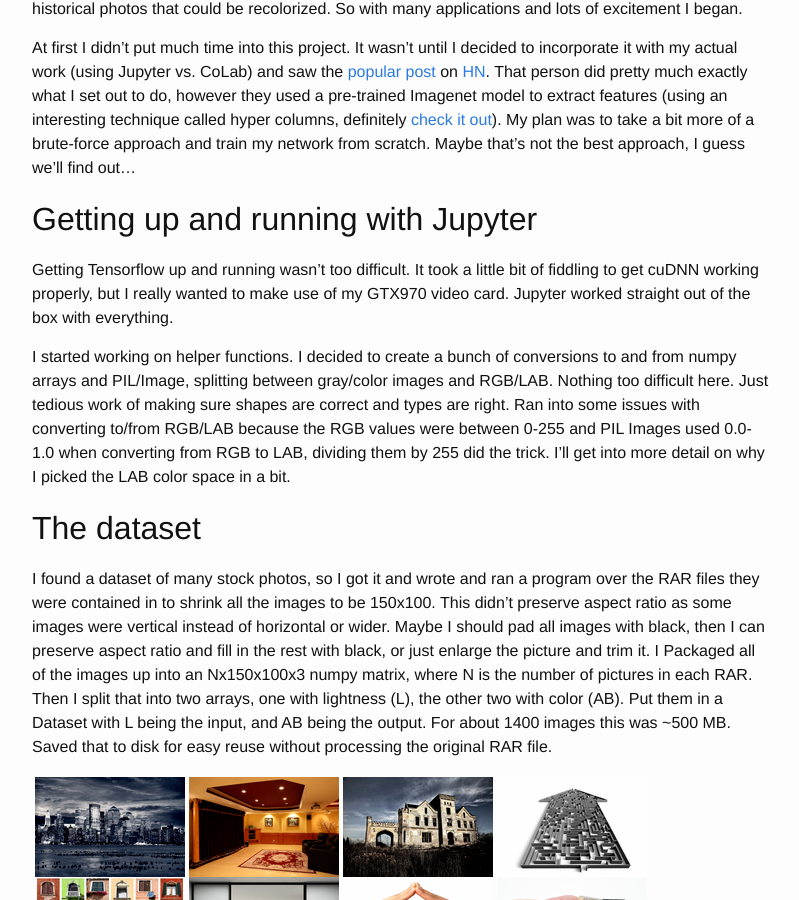
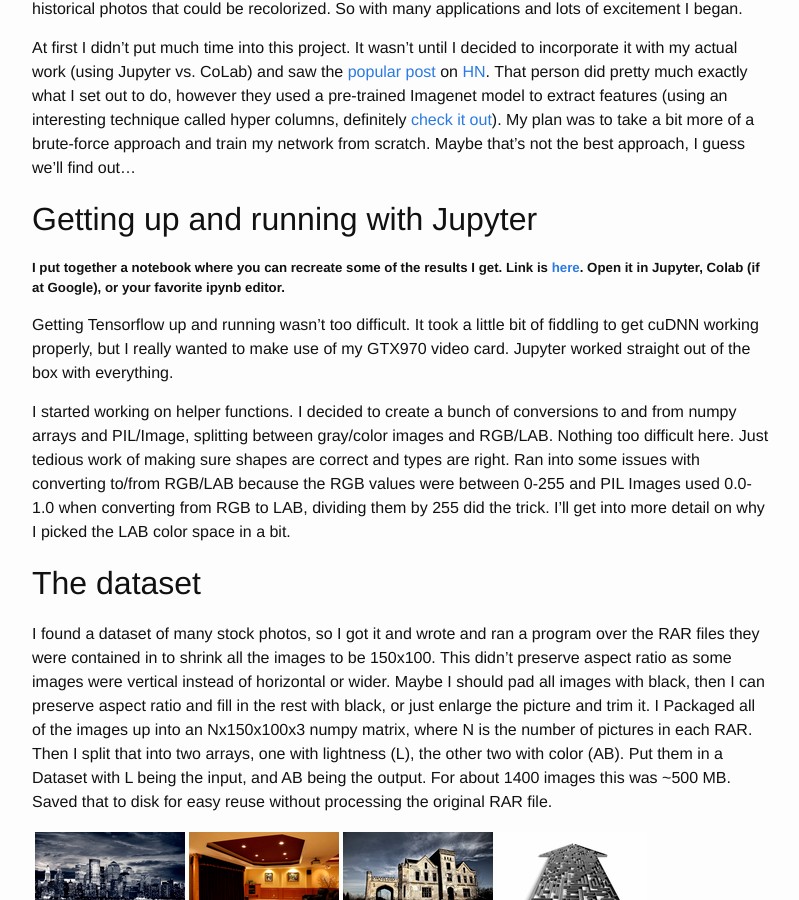
Before and after one commit to tmeyer15/tmeyer15.github.io, a Jekyll site: the page built from _posts/2016-02-29-tf-start.md, in a window 1280 px wide and 900 px high, scrolled down 707 px. Shown: the whole window, without its empty margins (238-1037 px from the left). Built offline with Jekyll 4.4.1, drawn with Linux system fonts in a browser that asks for light colours; some of the changed text lies outside the part shown.

Commit message:
Added imGoogle drive link to the follow-along ipynb for the first post

```diff
--- a/_posts/2016-02-29-tf-start.md
+++ b/_posts/2016-02-29-tf-start.md
@@ -16,6 +16,8 @@ A couple months ago Google released their [Tensorflow](https://www.tensorflow.or
 At first I didn’t put much time into this project. It wasn’t until I decided to incorporate it with my actual work (using Jupyter vs. CoLab) and saw the [popular post](http://tinyclouds.org/colorize/) on [HN](http://news.ycombinator.com). That person did pretty much exactly what I set out to do, however they used a pre-trained Imagenet model to extract features (using an interesting technique called hyper columns, definitely [check it out](http://tinyclouds.org/colorize/)). My plan was to take a bit more of a brute-force approach and train my network from scratch. Maybe that’s not the best approach, I guess we’ll find out…
 
 ## Getting up and running with Jupyter
+
+##### **I put together a notebook where you can recreate some of the results I get. Link is [here](https://drive.google.com/file/d/0B_CaIm7pjWpfYW1lRG56Qy12NTg/view?usp=sharing). Open it in Jupyter, Colab (if at Google), or your favorite ipynb editor.**
 
 Getting Tensorflow up and running wasn’t too difficult. It took a little bit of fiddling to get cuDNN working properly, but I really wanted to make use of my GTX970 video card. Jupyter worked straight out of the box with everything.
 
@@ -78,6 +80,7 @@ Now it looks like the toddler’s big sibling drew these pictures. I’ve played
 * Publish an ipynb file so people can download and repeat my experiments easily.
 
 ## Related works/papers
+* [Notebook to go along with this post](https://drive.google.com/file/d/0B_CaIm7pjWpfYW1lRG56Qy12NTg/view?usp=sharing)
 * http://www.cs.toronto.edu/~tijmen/tijmen_thesis.pdf
   * Good work on an autoencoder, contains some good NN/training resources.
 * http://www.jcomputers.us/vol5/jcp0507-14.pdf
```
